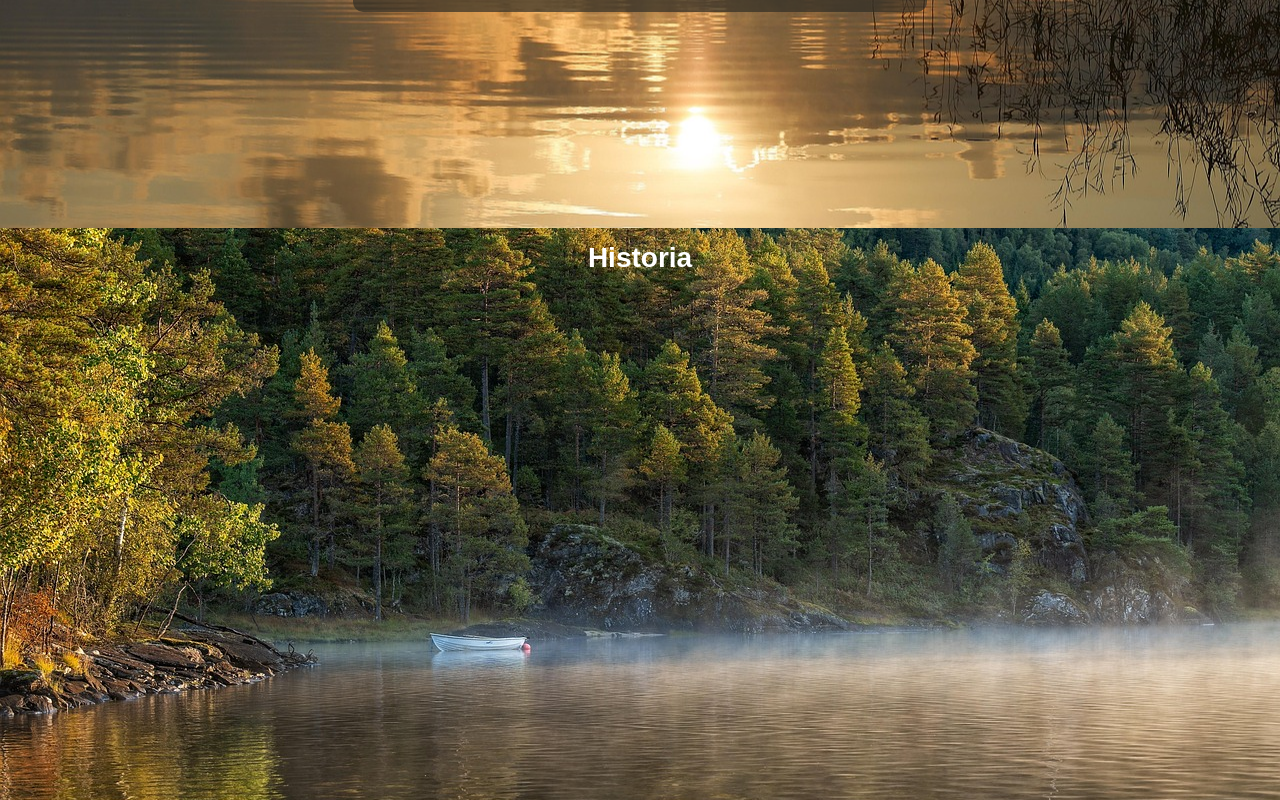
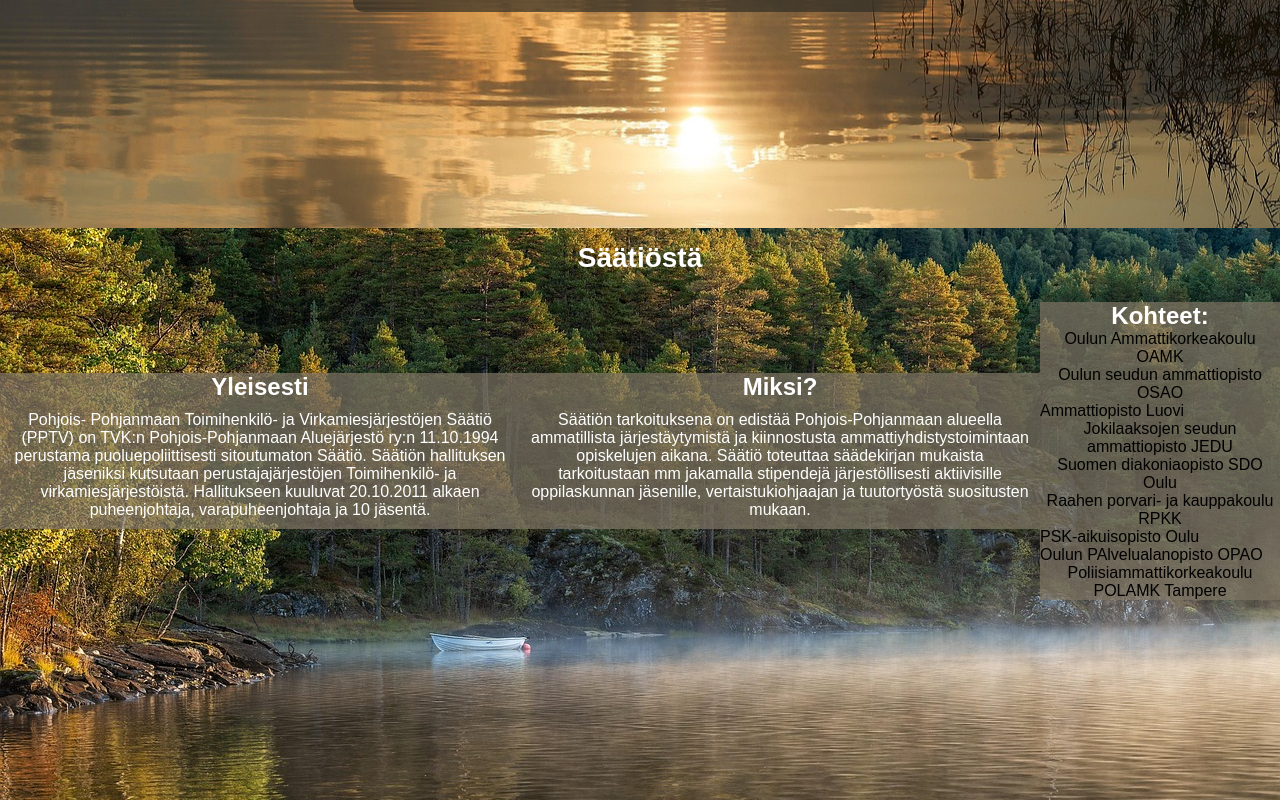
Before and after one commit to nellyhuima/PPTV-saatio, a React (Vite) app: page / in a window 1280 px wide. Shown: the part 572-1372 px from the top of the page. Built offline with nearby package versions, Linux system fonts and the light colour scheme.

Commit message:
text added to historia page and done some changes to the style N

```diff
--- a/components/HistoriaN/Historia.css
+++ b/components/HistoriaN/Historia.css
@@ -0,0 +1,27 @@
+.osiot {
+    display: flex;
+    flex-direction: row;
+    align-items: center;
+    justify-content: center;
+}
+
+.yleisesti {
+    display: flex;
+    flex-direction: column;
+    text-align: center;
+    background-color: rgba(127, 118, 100, 0.7);
+}
+
+.miksi {
+    display: flex;
+    flex-direction: column;
+    text-align: center;
+    background-color: rgba(127, 118, 100, 0.7);
+}
+
+.kohteet {
+    display: flex;
+    flex-direction: column;
+    text-align: center;
+    background-color: rgba(127, 118, 100, 0.7);
+}
--- a/components/HistoriaN/Historia.jsx
+++ b/components/HistoriaN/Historia.jsx
@@ -3,8 +3,47 @@ import './Historia.css'
 
 const Historia = () => {
   return (
-    <div>
-      <h1>Historia</h1>
+    <div className='Historia'>
+      <div className='historiaContent'>
+        <h1>Säätiöstä</h1>
+          <div className='osiot'>
+            <div className='yleisesti'>
+              <h2>Yleisesti</h2>
+              <p>
+                Pohjois- Pohjanmaan Toimihenkilö- ja Virkamiesjärjestöjen Säätiö (PPTV) on TVK:n
+                Pohjois-Pohjanmaan Aluejärjestö ry:n 11.10.1994 perustama puoluepoliittisesti
+                sitoutumaton Säätiö. Säätiön hallituksen jäseniksi kutsutaan perustajajärjestöjen
+                Toimihenkilö- ja virkamiesjärjestöistä. Hallitukseen kuuluvat 20.10.2011 alkaen
+                puheenjohtaja, varapuheenjohtaja ja 10 jäsentä.
+              </p>
+            </div>
+            <div className='miksi'>
+              <h2>Miksi?</h2>
+              <p>
+                Säätiön tarkoituksena on edistää Pohjois-Pohjanmaan alueella ammatillista järjestäytymistä ja
+                kiinnostusta ammattiyhdistystoimintaan opiskelujen aikana. Säätiö toteuttaa säädekirjan mukaista
+                tarkoitustaan mm jakamalla stipendejä järjestöllisesti aktiivisille oppilaskunnan jäsenille, vertaistukiohjaajan
+                ja tuutortyöstä suositusten mukaan.
+              </p>
+            </div>
+            <div className='kohteet'>
+              <h2>Kohteet:</h2>
+              <div>
+                <ul>
+                  <li>Oulun Ammattikorkeakoulu OAMK</li>
+                  <li>Oulun seudun ammattiopisto OSAO</li>
+                  <li>Ammattiopisto Luovi</li>
+                  <li>Jokilaaksojen seudun ammattiopisto JEDU</li>
+                  <li>Suomen diakoniaopisto SDO Oulu</li>
+                  <li>Raahen porvari- ja kauppakoulu RPKK</li>
+                  <li>PSK-aikuisopisto Oulu</li>
+                  <li>Oulun PAlvelualanopisto OPAO</li>
+                  <li>Poliisiammattikorkeakoulu POLAMK Tampere</li>
+                </ul>
+              </div>
+            </div>
+          </div>
+      </div>
     </div>
   );
 };
```
